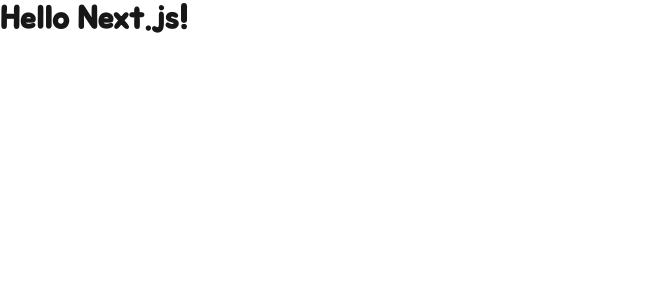
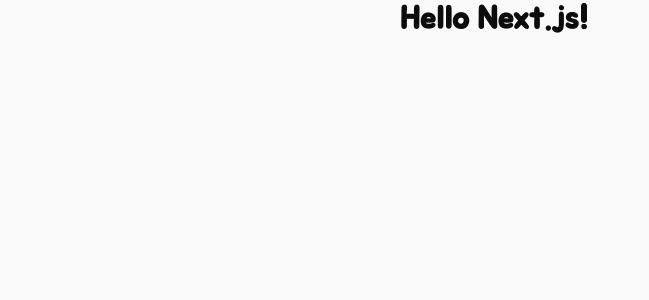
Before and after one commit to BanYeah/FashionFever, a Next.js app in the folder frontend/: page / in a window 1280 px wide. Shown: the top 300 px of the page, without its empty margins (0-649 px from the left). Built offline with nearby package versions, Linux system fonts and the light colour scheme.

Commit message:
Feat(fe): App Shell Global CSS

```diff
--- a/frontend/app/globals.css
+++ b/frontend/app/globals.css
@@ -1,6 +1,12 @@
 :root {
-  --background: #ffffff;
-  --foreground: #171717;
+  --background: #fafafa; /* White */
+  --foreground: #0c0c0c; /* Black */
+}
+
+@media (prefers-color-scheme: dark) {
+  :root {
+    --background: #0c0c0c;
+  }
 }
 
 * {
@@ -17,8 +23,23 @@
 }
 
 body {
+  display: flex;
+  justify-content: center;
+
   background: var(--background);
   color: var(--foreground);
+}
+
+main {
+  position: relative;
+
+  /* F12 (개발자 모드)에서 Device Toolbar로 확인 */
+  width: 100%;
+  max-width: 480px;
+  min-width: 320px;
+  min-height: 100dvh;
+
+  background-color: #fafafa;
 }
 
 a {
```
